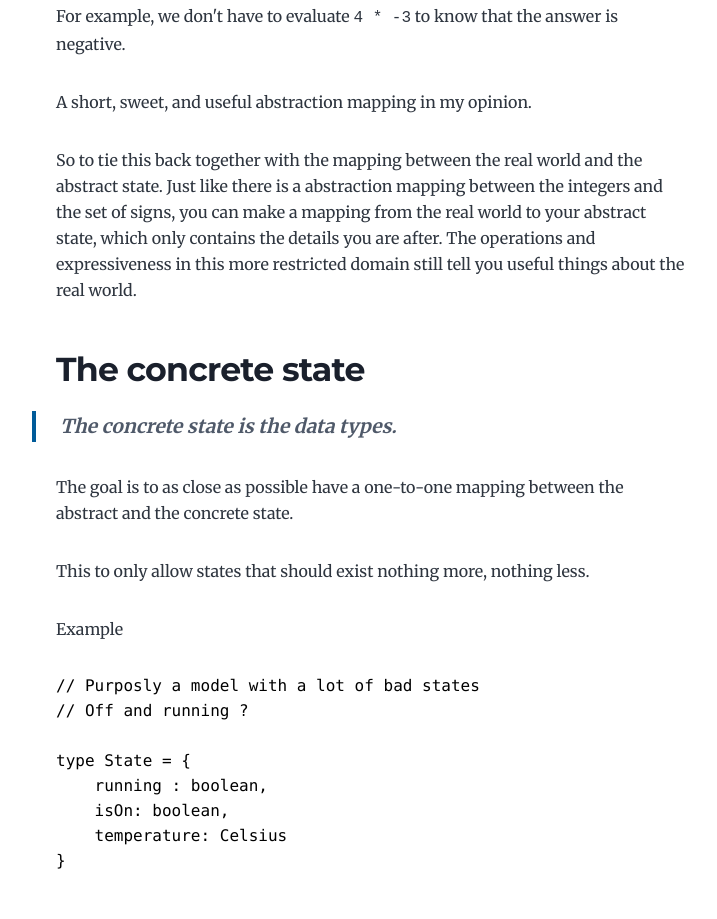
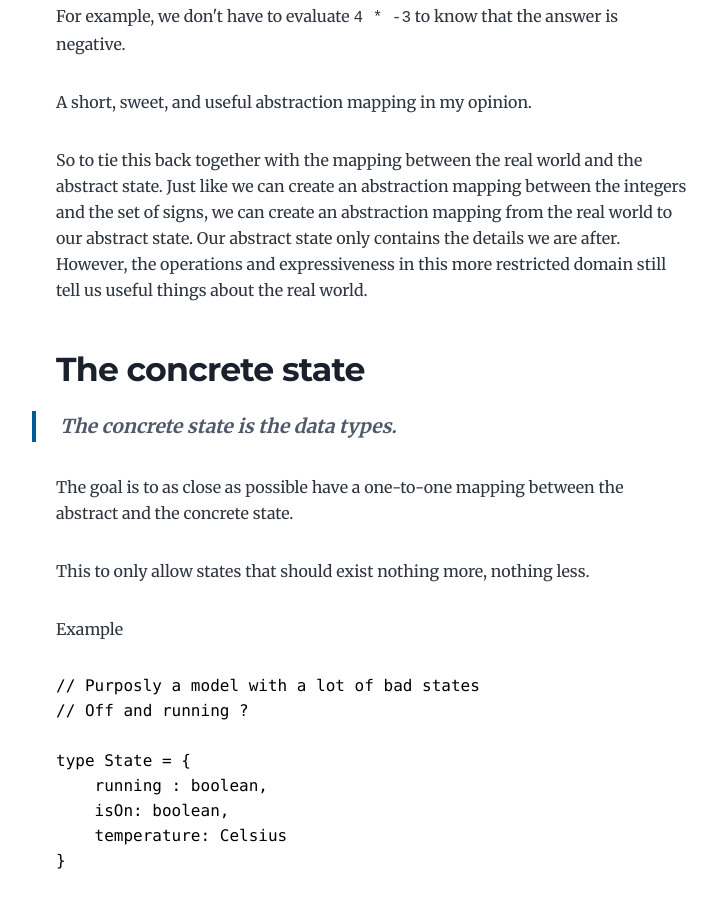
Before and after one commit to note89/note89.github.io, a Gatsby site in the folder my-blog-starter/: page /state-of-emergency/ in a window 1280 px wide. Shown: the part 3721-4640 px from the top of the page, without its empty margins (268-985 px from the left). Built offline with nearby package versions, Linux system fonts and the light colour scheme; Gatsby itself is replaced by a stand-in of ours; some packages are replaced by stand-ins of ours; code samples lack their colours.

Commit message:
small change

```diff
--- a/my-blog-starter/content/blog/state-of-emergency/index.md
+++ b/my-blog-starter/content/blog/state-of-emergency/index.md
@@ -77,8 +77,9 @@ For example, we don't have to evaluate  `4 * -3` to know that the answer is nega
 A short, sweet, and useful abstraction mapping in my opinion.
 
 So to tie this back together with the mapping between the real world and the abstract state.
-Just like there is a abstraction mapping between the integers and the set of signs, you can make a mapping from the real world to your abstract state, which only contains the details you are after.
-The operations and expressiveness in this more restricted domain still tell you useful things about the real world.
+Just like we can create an abstraction mapping between the integers and the set of signs, we can create an abstraction mapping from the real world to our abstract state.
+Our abstract state only contains the details we are after.
+However, the operations and expressiveness in this more restricted domain still tell us useful things about the real world.
 
 ## The concrete state
 >**The concrete state is the data types.**
```
